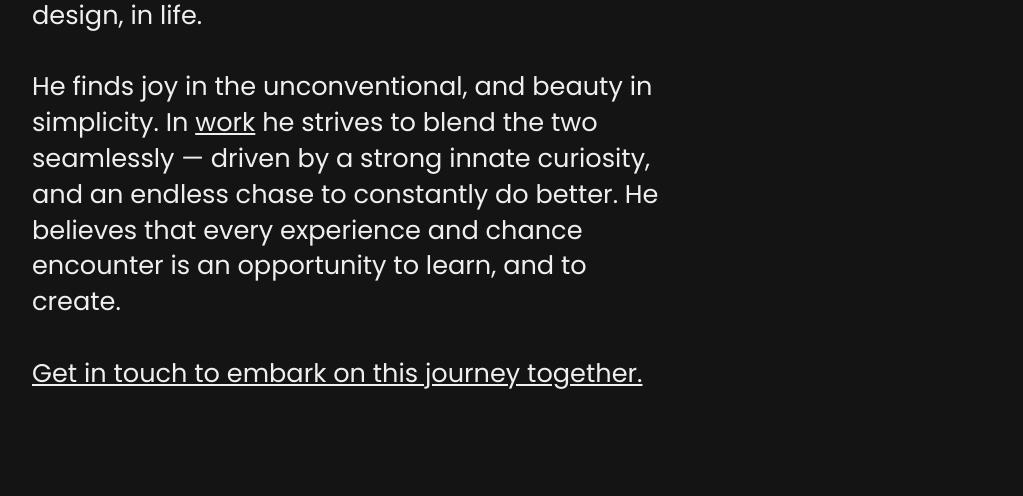
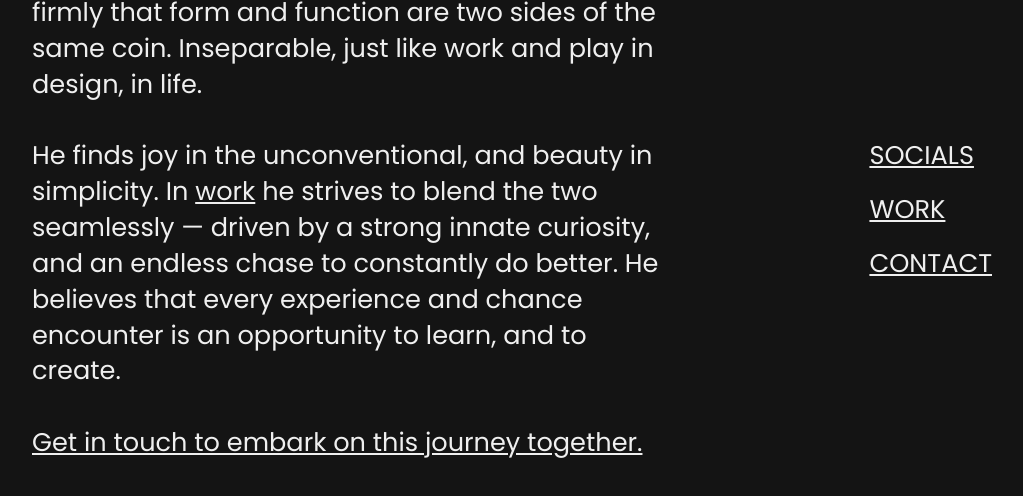
Before and after one commit to cielcl/cielcl.github.io, a plain HTML site: page index.html in a window 1280 px wide. Shown: the part 190-686 px from the top of the page, without its empty margins (160-1183 px from the left). Drawn offline with Linux system fonts and the light colour scheme.

Commit message:
Add files via upload

```diff
--- a/css/style.css
+++ b/css/style.css
@@ -17,7 +17,7 @@ body{
   width: 100vw;
   height: 100vh;
 
-  align-items: left;
+  align-items: center;
   justify-content: space-between;
 }
 
@@ -27,6 +27,8 @@ body{
 
   width: 50vw;
 
+  align-items: center;
+
   justify-content: center;
 
   margin: 10vh 0 10vh 15vw;
@@ -34,12 +36,13 @@ body{
 
 .nav{
   margin-right: 10vw;
-  margin-top: 10vh;
 
-  display: column;
-  flex-direction: row;
+  display: flex;
+  flex-direction: column;
+  align-items: flex-start;
 
-  align-items: right;
+  justify-content: center;
+  align-self: center;
 }
 
 h3{
@@ -83,7 +86,7 @@ a:hover{
 
   justify-content: center;
 
-  margin: 10vh 0 10vh 10vw;
+  margin: 10vh 0 10vh 0;
 
 }
 
```
